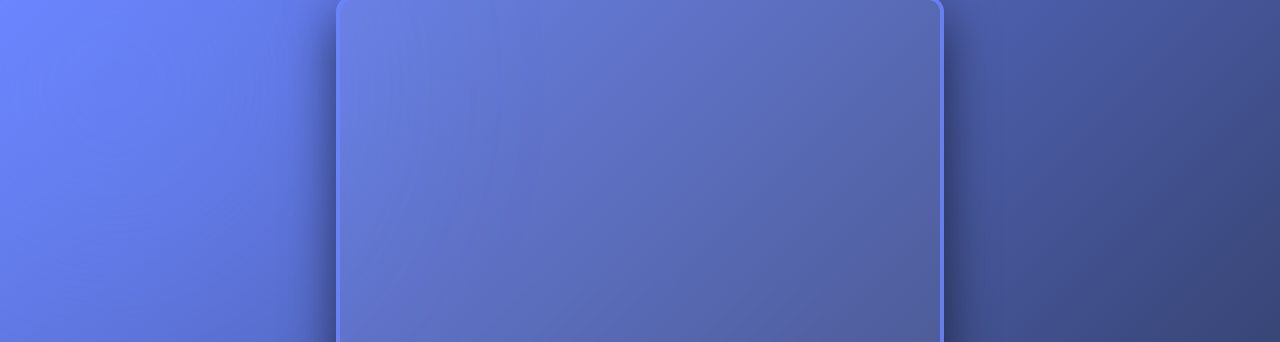
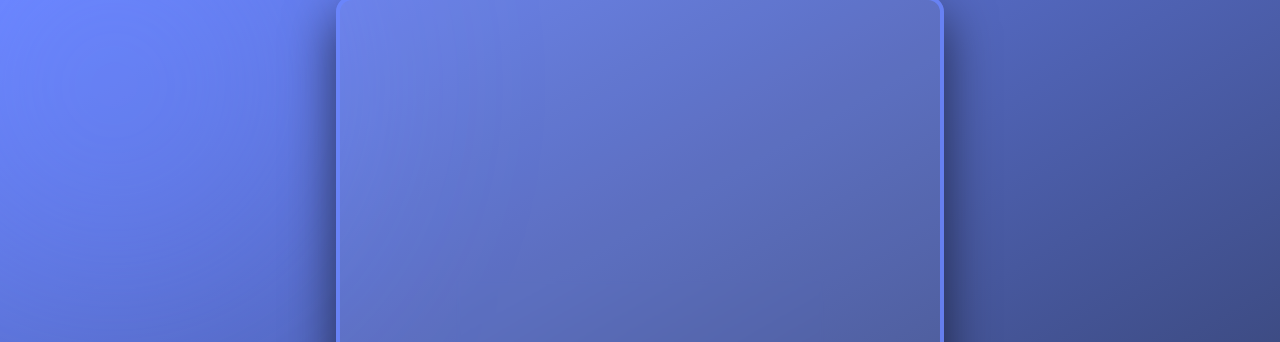
Before and after one commit to ZodiacRL/Web, a plain HTML site: page index.html in a window 1280 px wide. Shown: the top 342 px of the page. Drawn offline with Linux system fonts and the light colour scheme.

Commit message:
Update index.html

```diff
--- a/index.html
+++ b/index.html
@@ -11,7 +11,7 @@
       display:flex;
       justify-content:center;
       align-items:center;
-      background: linear-gradient(-45deg, #2a3350, #6b86ff); /* lighter + gradient */
+      background: linear-gradient(-30deg, #2a3350, #6b86ff); /* lighter + gradient */
       color:#fff;
       font-family: system-ui, sans-serif;
       text-align:center;
```
